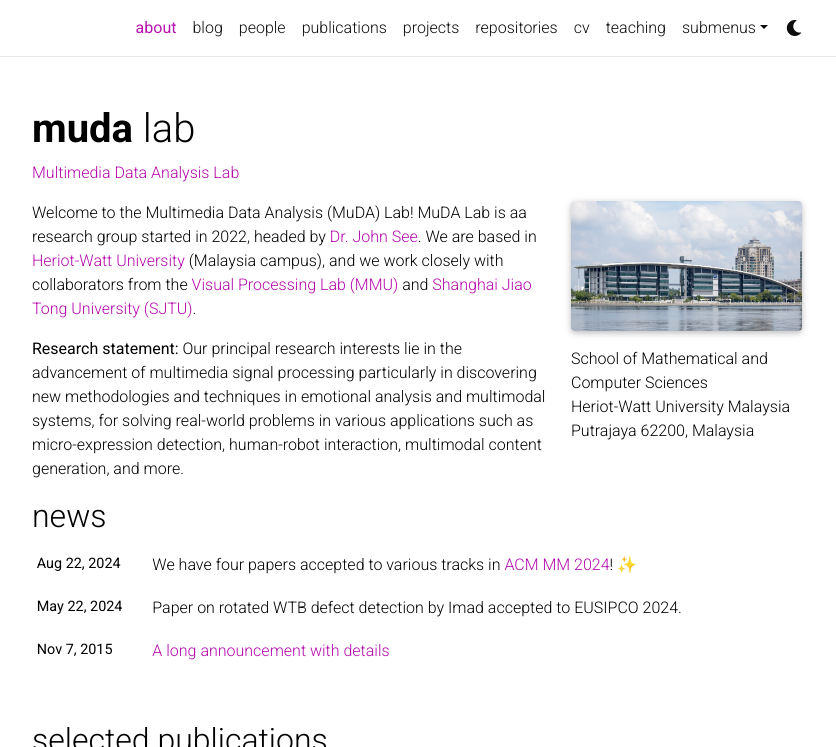
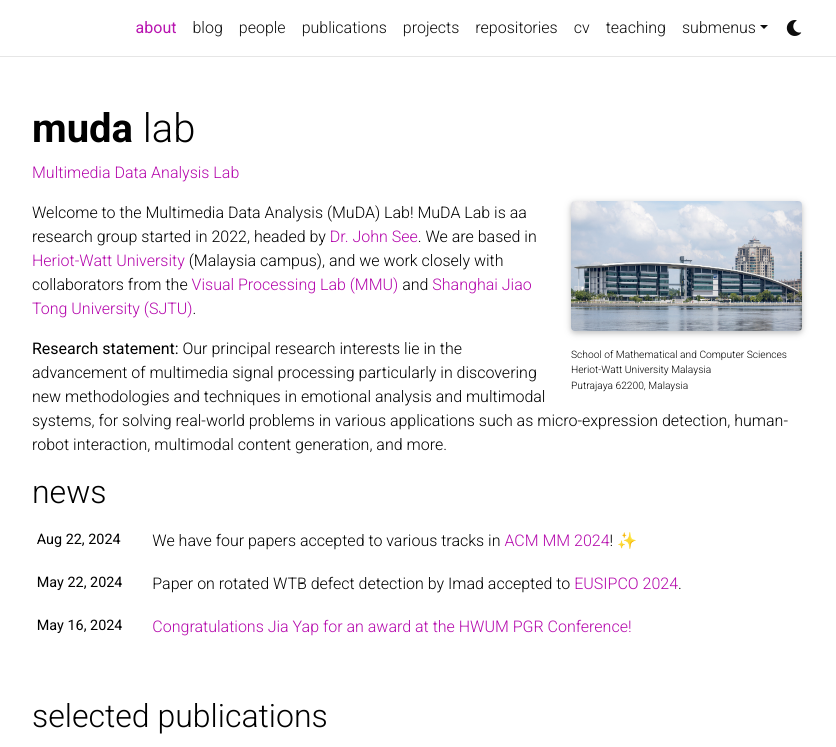
Before and after one commit to mudalab/mudalab.github.io, a Jekyll site: the page built from _pages/about.md, in a window 1280 px wide and 1061 px high, cut to the strip 0-747 px from the top of the window. Shown: the whole strip, without its empty margins (223-1059 px from the left). Built offline with Jekyll 4.4.1, drawn with Linux system fonts in a browser that asks for light colours; full-size pictures stand in for the smaller copies a plugin makes; emoji names are drawn with the system emoji font; comment, search, counter and statistics services are not loaded; a style sheet for code colours, icons or effects is not loaded.

Commit message:
update news section

```diff
--- /dev/null
+++ b/_news/20240516 - JiaYap at PGR Conference.md
@@ -0,0 +1,12 @@
+---
+layout: post
+title: Congratulations Jia Yap for an award at the HWUM PGR Conference!
+date: 2024-05-16 17:30:00+0800
+inline: false
+---
+
+Congratulations to Jia Yap for winning the Best Presentation (Poster) Award at the HWUM Postgraduate Research Conference!
+
+***
+
+!(assets/img/pgr-conf.jpg)
--- a/_sass/_base.scss
+++ b/_sass/_base.scss
@@ -99,6 +99,7 @@
     margin-bottom: 5px;
     margin-top: 5px;
     font-family: "Roboto", sans-serif;
+    font-size: 0.8vw;
     p {
       // display: inline-block;
       margin: 0;
```
Also changed, not shown: _news/20240523 - EUSIPCO 2024 paper.md (+1 -1 lines), _news/announcement_2.md (deleted, +0 -31 lines), assets/img/pgr-conf.jpg (added).
